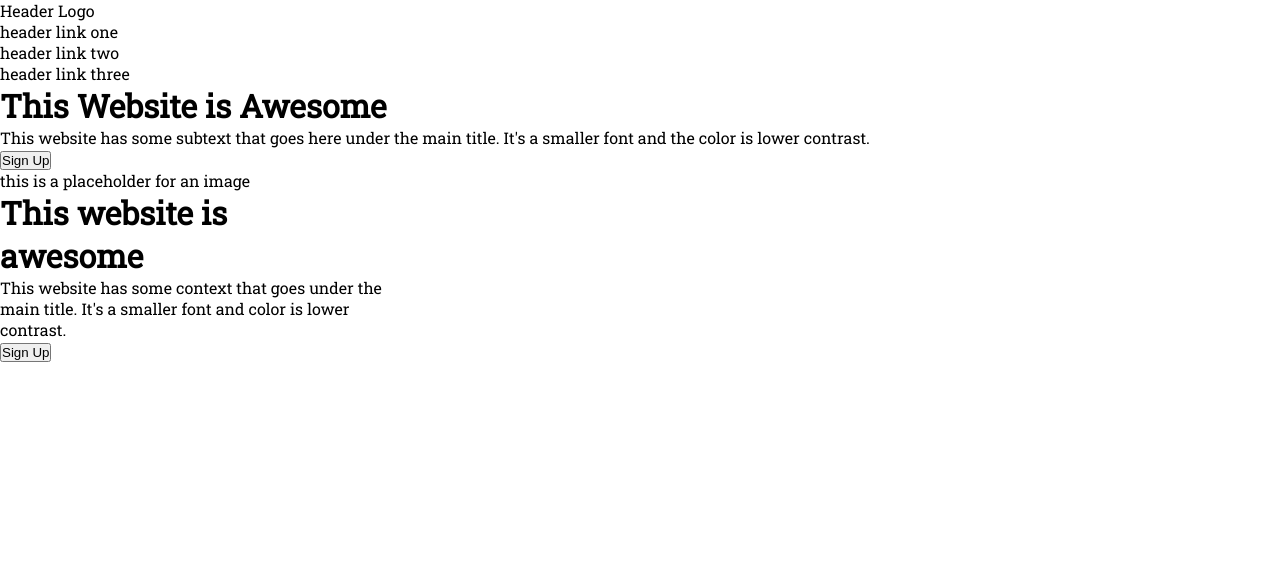
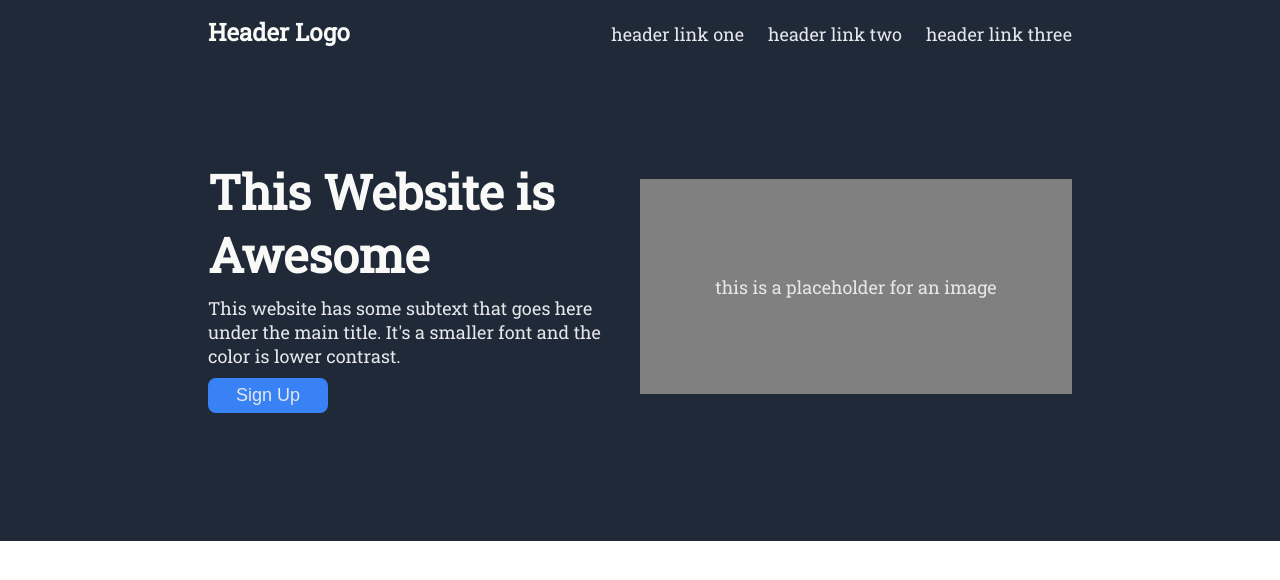
Before and after one commit to AhmedSalah7900/Landing-Page, a plain HTML site: page Project.html in a window 1280 px wide. Drawn offline with Linux system fonts and the light colour scheme.

Commit message:
Finished "Header" Section

```diff
--- a/Project.css
+++ b/Project.css
@@ -8,3 +8,77 @@ body{
     font-family: 'Roboto Slab', serif;
 
 }
+
+header{
+    background-color: #1f2937;
+    padding: 1em 13em;
+}
+
+#headerlogo{
+    font-size: 24px;
+    font-weight: 900;
+    color: #F9FAF8;
+}
+
+.navbar{
+    display: flex;
+    align-items: baseline;
+    justify-content: space-between;
+}
+
+.navbar ul{
+    list-style-type: none;
+    display: flex;
+    gap: 1.5em;
+}
+
+.secondary,
+a {
+    font-size: 18px;
+    color: #E5E7EB;
+    text-decoration: none;
+}
+
+.welcome{
+    padding: 7em 0;
+    display: flex;
+    justify-content: center;
+    align-items: center;
+    gap: 2em;
+}
+
+.welcome .left{
+    display: flex;
+    flex-direction: column;
+    gap: 10px;
+}
+
+.welcome .right{
+flex-shrink: 0;
+width: 50%;
+}
+
+.hero{
+    color: #F9FAF8;
+    font-weight: 900;
+    font-size: 48px;
+}
+
+button{
+    padding: 7px 1em;
+    width: 120px;
+    background-color: #3882f6;
+    border-radius: 8px;
+}
+
+.welcome button{
+    border: none;
+}
+
+.image{
+    background-color: grey;
+    display: flex;
+    align-items: center;
+    justify-content: center;
+    height: 215px;
+}
--- a/Project.html
+++ b/Project.html
@@ -15,31 +15,26 @@
             </div>
             <div class="navright">
                 <ul>
-                    <li>header link one</li>
-                    <li>header link two</li>
-                    <li>header link three</li>
+                    <li><a href="#">header link one</a></li>
+                    <li><a href="#">header link two</a></li>
+                    <li><a href="#">header link three</a></li>
                 </ul>
             </div>
         </div>
 
         <div class="welcome">
-            <div class="navleft">
+            <div class="left">
                 <h1 class="hero">This Website is Awesome</h1>
                 <p class="secondary">This website has some subtext that goes here under the main title. It's a smaller
                     font and the
                     color is lower contrast.</p>
                     <button class="secondary">Sign Up</button>
             </div>
-            <div class="navright">
+            <div class="right">
                 <div class="image">
                     <p class="secondary">this is a placeholder for an image</p>
                 </div>
             </div>
-            <div class="content">
-                <div class="content-left">
-                    <h1>This website is <br/>awesome</h1>
-                    <p class="p-first">This website has some context that goes under the <br/>main title. It's a smaller font and color is lower <br/>contrast.</p>
-                    <button type="button" class="sign-up-first-section">Sign Up</button>
         </div>
     </header>
 
```
